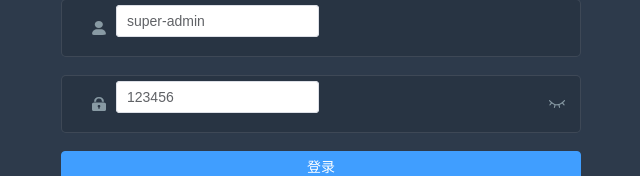
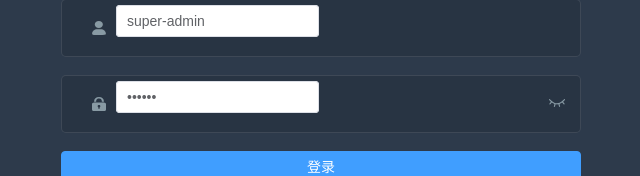
Before and after one commit to xf0417/mars-admin, a Vue app: page /#/ in a window 1280 px wide. Shown: the part 238-414 px from the top of the page, without its empty margins (319-959 px from the left). Built offline with nearby package versions, Linux system fonts and the light colour scheme.

Commit message:
passwordtype

```diff
--- a/src/views/login/index.vue
+++ b/src/views/login/index.vue
@@ -21,10 +21,14 @@
                         <svg-icon icon="password"></svg-icon>
                     </span>
                 </span>
-                <el-input placeholder="password" name="password" v-model="loginForm.password"></el-input>
+                <el-input placeholder="password"
+                name="password"
+                :type="passswordType"
+                v-model="loginForm.password"
+                ></el-input>
                 <span class="show-pwd">
-                    <span class="svg-container">
-                        <svg-icon icon="eye"></svg-icon>
+                    <span class="svg-container" @click="onChangePwdType">
+                        <svg-icon :icon="passwordIcon"></svg-icon>
                     </span>
                 </span>
             </el-form-item>
@@ -57,6 +61,21 @@ const loginRules = ref({
     }
 
 })
+//处理密码框文本
+const passswordType = ref('password')
+const passwordIcon = ref('eye')
+const onChangePwdType = () => {
+    //当passwordType值为password的时候改为text
+    if (passswordType.value === 'password') {
+        passswordType.value = 'text'
+        passwordIcon.value = 'eye-open'
+        console.log(passswordType.value)
+    } else {
+        passswordType.value = 'password'
+        passwordIcon.value = 'eye'
+        console.log(passswordType.value)
+    }
+}
 </script>
 
 <style lang="scss" scoped>
@@ -131,7 +150,6 @@ $cursor: #fff;
     .show-pwd {
         position: absolute;
         right: 10px;
-        top: 7px;
         font-size: 16px;
         color: $dark_gray;
         cursor: pointer;
```
